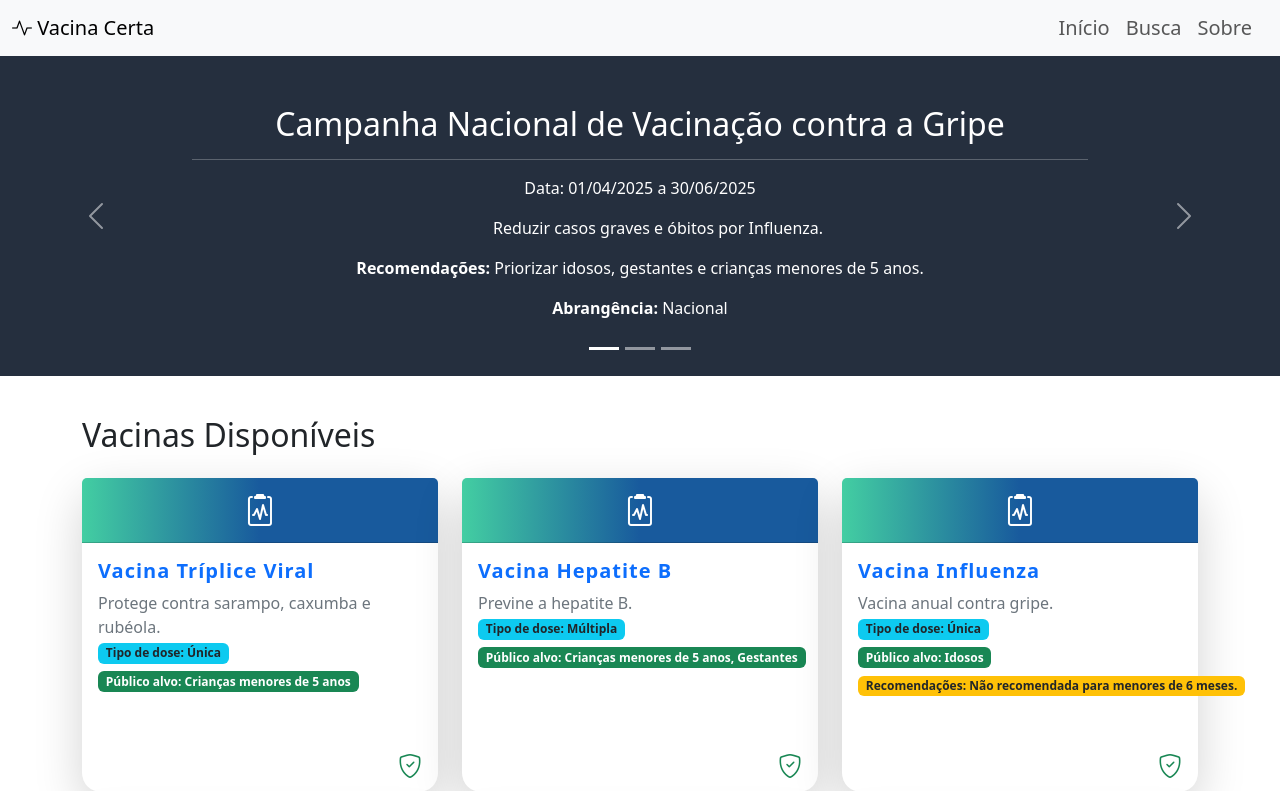
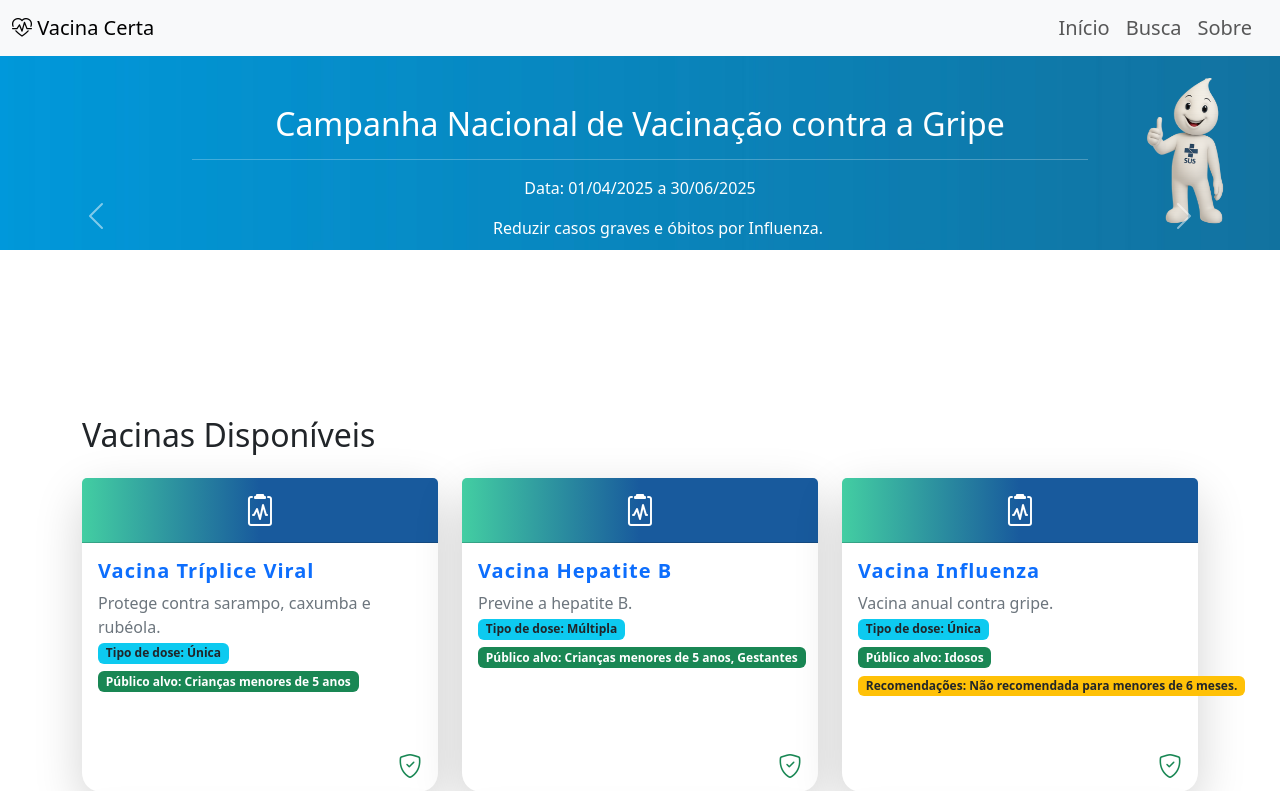
Before and after one commit to 1thallo/Vacina_Certa, a Flask app: page / in a window 1280 px wide. Shown: the top 791 px of the page. Run offline with Flask 3, Linux system fonts and the light colour scheme; data comes from the database, SQL or seed files in the repository.

Commit message:
alterando logica carrossel e icons

```diff
--- a/templates/busca.html
+++ b/templates/busca.html
@@ -14,7 +14,7 @@
     <nav class="navbar navbar-expand-lg bg-body-tertiary">
         <div class="container-fluid">
             <a class="navbar-brand me-2" href="{{ url_for('index') }}">
-                💉 Vacina Certa
+                <i class="bi bi-heart-pulse"></i> Vacina Certa
             </a>
             <button class="navbar-toggler" type="button" data-bs-toggle="collapse" data-bs-target="#navbarNav"
                     aria-controls="navbarNav" aria-expanded="false" aria-label="Toggle navigation">
--- a/templates/index.html
+++ b/templates/index.html
@@ -13,7 +13,7 @@
     <nav class="navbar navbar-expand-lg bg-body-tertiary">
         <div class="container-fluid">
             <a class="navbar-brand me-2" href="{{ url_for('index') }}">
-                <i class="bi bi-activity"></i> Vacina Certa
+                <i class="bi bi-heart-pulse"></i> Vacina Certa
             </a>
             <button class="navbar-toggler" type="button" data-bs-toggle="collapse" data-bs-target="#navbarNav"
                     aria-controls="navbarNav" aria-expanded="false" aria-label="Toggle navigation">
@@ -48,10 +48,8 @@
         <div class="carousel-inner">
             {% for campanha in campanhas %}
             <div class="carousel-item {% if loop.first %}active{% endif %}">
-                <svg class="bd-placeholder-img" width="100%" height="400" aria-hidden="true"
-                    preserveAspectRatio="xMidYMid slice" focusable="false">
-                    <rect width="100%" height="100%" fill="rgb(37, 47, 62)" />
-                </svg>
+                <img src="{{ url_for('static', filename='carrossel-' ~ loop.index ~ '.png') }}" class="d-block w-100 carousel-img" alt="Imagem da campanha {{ loop.index }}">
+
                 <div class="carousel-caption">
                     <h2 class="fade-in">{{ campanha[1] }}</h2>
                     <hr>
--- a/templates/sobre.html
+++ b/templates/sobre.html
@@ -13,7 +13,7 @@
     <nav class="navbar navbar-expand-lg bg-body-tertiary">
         <div class="container-fluid">
             <a class="navbar-brand me-2" href="{{ url_for('index') }}">
-                💉 Vacina Certa
+                <i class="bi bi-heart-pulse"></i> Vacina Certa
             </a>
             <button class="navbar-toggler" type="button" data-bs-toggle="collapse" data-bs-target="#navbarNav"
                     aria-controls="navbarNav" aria-expanded="false" aria-label="Toggle navigation">
```
Also changed, not shown: static/carrossel-1.png (added), static/carrossel-2.png (added), static/carrossel-3.png (added).
